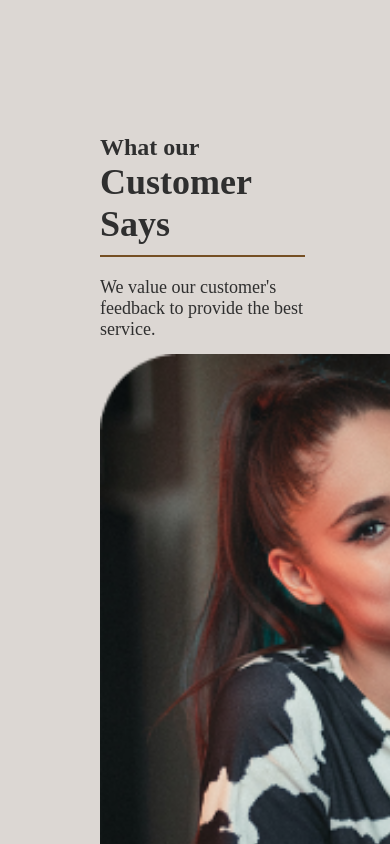
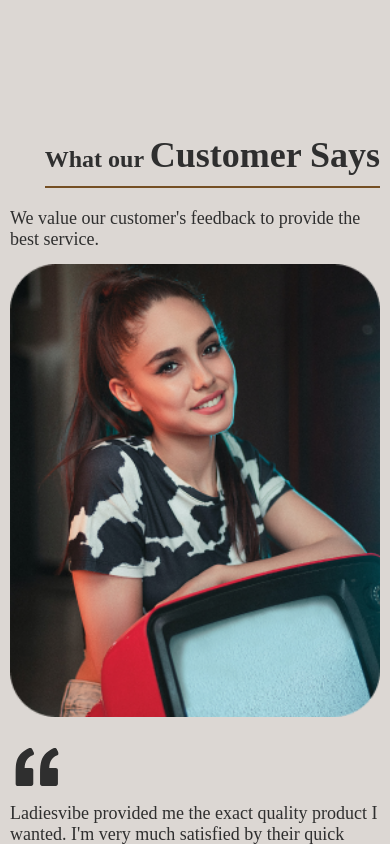
Before and after one commit to KiwiScreams/Sehlvet-landing-page, a React (Vite) app: page / in a window 390 px wide. Shown: the part 5620-6464 px from the top of the page. Built offline with nearby package versions, Linux system fonts and the light colour scheme.

Commit message:
responsive

```diff
--- a/src/components/customer/Customer.css
+++ b/src/components/customer/Customer.css
@@ -81,3 +81,49 @@
     margin-bottom: 12px;
     color: var(--dark-clr);
 }
+@media screen and (max-width: 1000px)
+{
+    .customer--component
+    {
+        padding: 0 10px 0 10px;
+    }
+    .customer--component .customer-body
+    {
+        flex-direction: column;
+        width: 100%;
+    }
+    .customer--component .btn-container
+    {
+        margin-left: auto;
+    }
+    .customer--component .customer-body div:nth-child(1)
+    {
+        gap: 10px;
+        width: 100%;
+    }
+}
+@media screen and (max-width: 700px)
+{
+    .customer--component .customer-body
+    {
+        flex-direction: column;
+        width: 100%;
+    }
+    .customer--component .btn-container
+    {
+        margin-left: auto;
+    }
+    .customer--component .customer-body div:nth-child(1)
+    {
+        gap: 10px;
+        width: 100%;
+        flex-direction: column;
+    }
+    .customer--component .customer-body div:nth-child(1) .text-container img
+    {
+        display: block;
+        margin-top: 16px;
+        margin-bottom: 12px;
+        transform: scale(0.8);
+    }
+}
```
